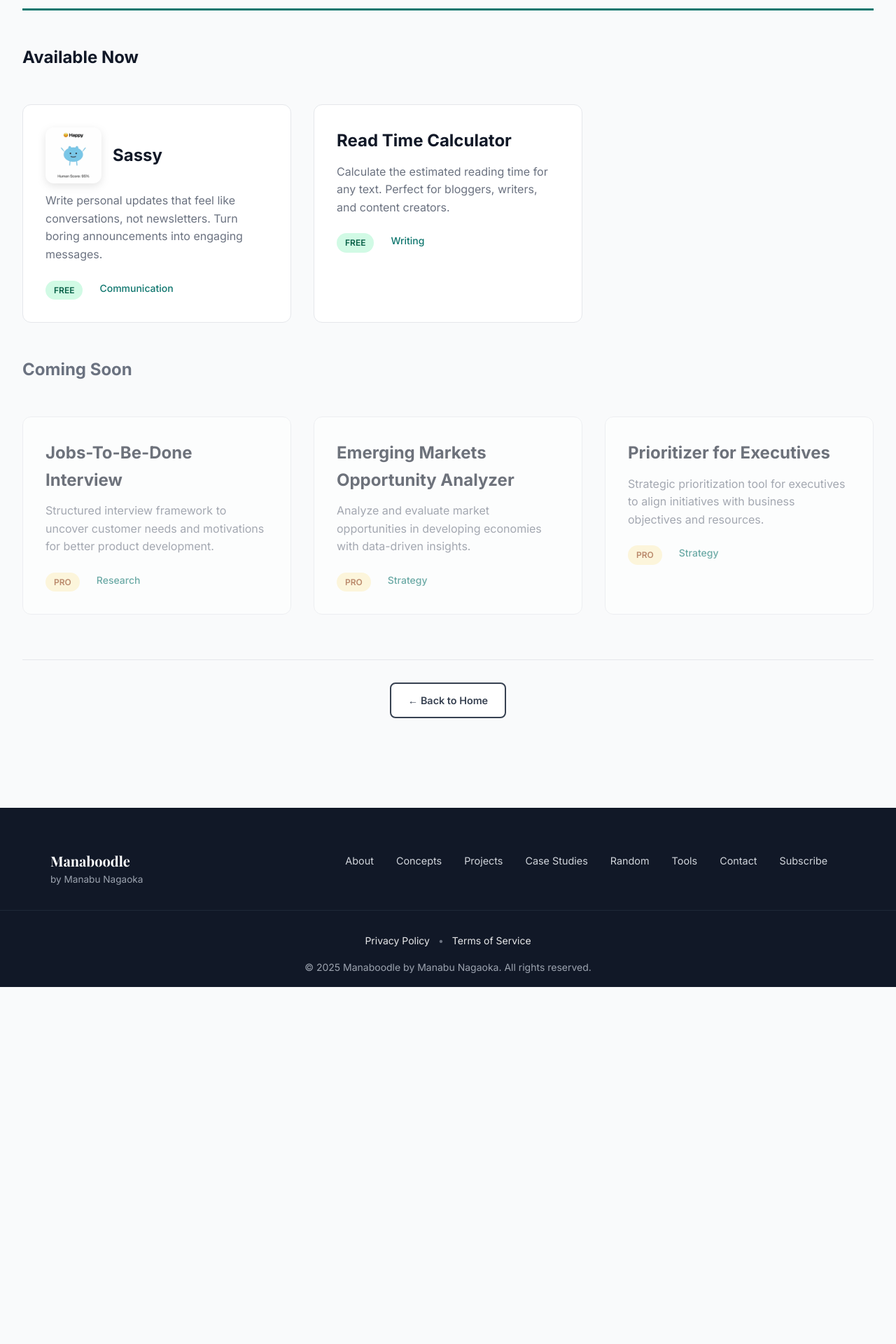
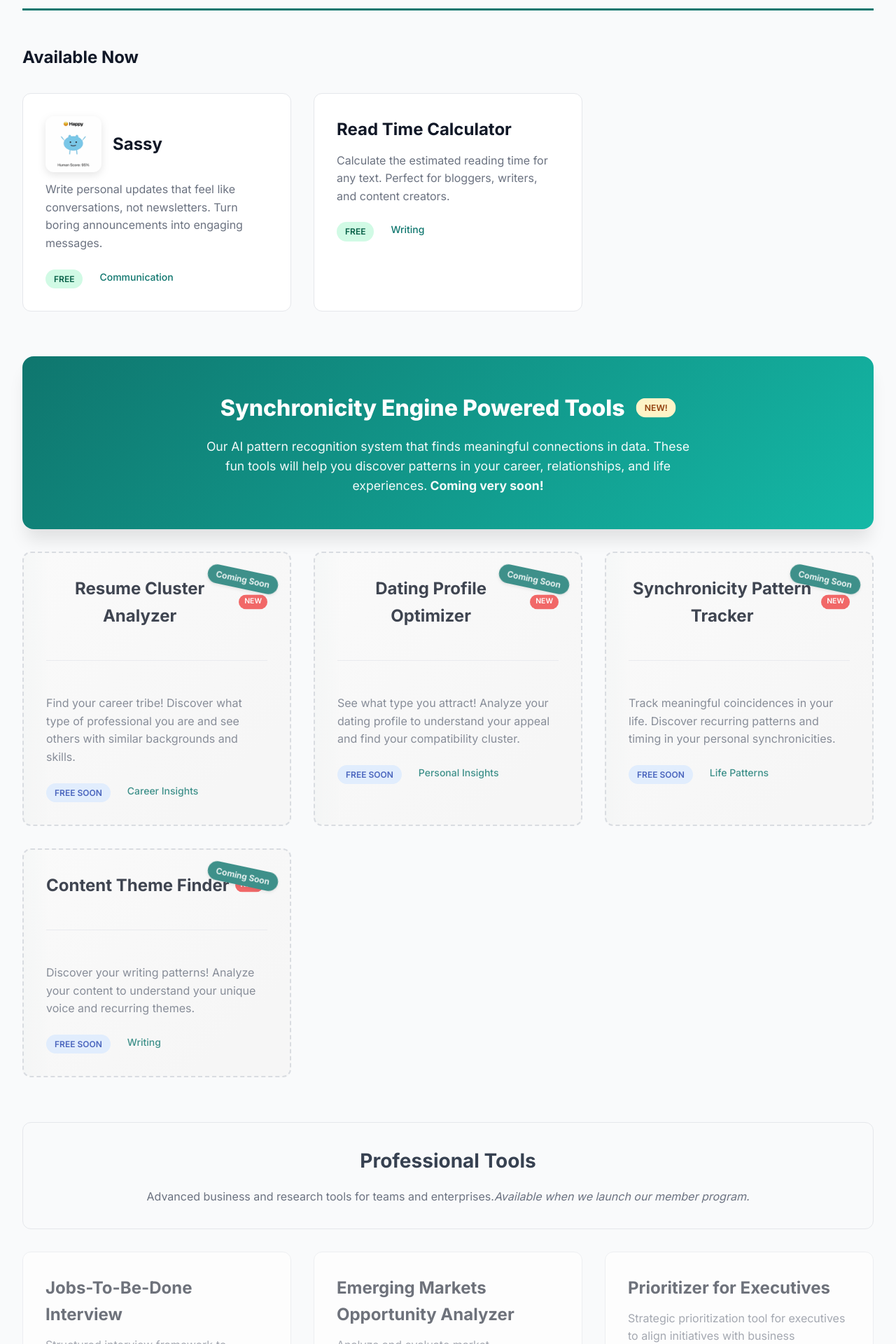
Before and after one commit to manabunagaoka/manaboodle, a Next.js app: page /tools in a window 1280 px wide. Shown: the part 400-2320 px from the top of the page at 70% size. Before the commit the page ends 1810 px from the top, so only its background shows below. Built offline with nearby package versions, Linux system fonts and the light colour scheme.

Commit message:
Add Synchronicity Engine tools section with coming soon features
- Add 4 new pattern recognition tools (coming soon)
- Restore original pro tools lineup
- Add gradient animations and enhanced UI
- Fix subscription links and messaging
- Update roadmap for September JTBD tool launch

```diff
--- a/src/app/tools/page.tsx
+++ b/src/app/tools/page.tsx
@@ -7,14 +7,16 @@ interface Tool {
   id: string;
   title: string;
   description: string;
-  status: 'free' | 'pro';
+  status: 'free' | 'pro' | 'coming-soon';
   category: string;
   available: boolean;
-  image?: string; // Add optional image property
+  image?: string;
   imageAlt?: string;
+  isNew?: boolean;
 }
 
 const tools: Tool[] = [
+  // Free Tools (Always Available)
   {
     id: 'sassy',
     title: 'Sassy',
@@ -33,6 +35,44 @@ const tools: Tool[] = [
     category: 'Writing',
     available: true
   },
+  // Fun Pattern Recognition Tools (Coming Soon - Will be Free)
+  {
+    id: 'resume-analyzer',
+    title: 'Resume Cluster Analyzer',
+    description: 'Find your career tribe! Discover what type of professional you are and see others with similar backgrounds and skills.',
+    status: 'coming-soon',
+    category: 'Career Insights',
+    available: false,
+    isNew: true
+  },
+  {
+    id: 'dating-optimizer',
+    title: 'Dating Profile Optimizer',
+    description: 'See what type you attract! Analyze your dating profile to understand your appeal and find your compatibility cluster.',
+    status: 'coming-soon',
+    category: 'Personal Insights',
+    available: false,
+    isNew: true
+  },
+  {
+    id: 'synchronicity-tracker',
+    title: 'Synchronicity Pattern Tracker',
+    description: 'Track meaningful coincidences in your life. Discover recurring patterns and timing in your personal synchronicities.',
+    status: 'coming-soon',
+    category: 'Life Patterns',
+    available: false,
+    isNew: true
+  },
+  {
+    id: 'content-theme-finder',
+    title: 'Content Theme Finder',
+    description: 'Discover your writing patterns! Analyze your content to understand your unique voice and recurring themes.',
+    status: 'coming-soon',
+    category: 'Writing',
+    available: false,
+    isNew: true
+  },
+  // Pro Tools (Future) - Original tools from your list
   {
     id: 'jobs-to-be-done',
     title: 'Jobs-To-Be-Done Interview',
@@ -56,17 +96,26 @@ const tools: Tool[] = [
     status: 'pro',
     category: 'Strategy',
     available: false
+  },
+  {
+    id: 'synchronicity-engine-api',
+    title: 'Synchronicity Engine API',
+    description: 'Developer access to our pattern recognition engine. Build your own apps with our clustering and synchronicity detection algorithms.',
+    status: 'pro',
+    category: 'Developer Tools',
+    available: false
   }
 ];
 
 export const metadata = {
   title: 'Tools - Manaboodle',
-  description: 'Free tools for writers, creators, and developers. Calculate reading time, count words, and more.',
+  description: 'Free tools for writers, creators, and developers. Pattern recognition powered by the Synchronicity Engine.',
 };
 
 export default function ToolsPage() {
   const availableTools = tools.filter(tool => tool.available);
-  const comingSoonTools = tools.filter(tool => !tool.available);
+  const comingSoonTools = tools.filter(tool => !tool.available && tool.status === 'coming-soon');
+  const proTools = tools.filter(tool => tool.status === 'pro');
 
   return (
     <div className={styles.toolsPage}>
@@ -76,10 +125,11 @@ export default function ToolsPage() {
         <h1 className={styles.pageTitle}>Tools</h1>
         <p className={styles.pageDescription}>
           Practical tools that transform concepts, projects, and insights into actionable solutions.
-          Each tool is designed to help you implement the ideas and methodologies discussed throughout Manaboodle.
+          From writing helpers to our new <strong>Synchronicity Engine</strong> - AI pattern recognition system for discovering meaningful connections in data and experiences.
         </p>
       </header>
 
+      {/* Available Tools Section */}
       {availableTools.length > 0 && (
         <>
           <h2 style={{ fontSize: '1.5rem', marginBottom: '1.5rem', color: '#111827' }}>
@@ -118,13 +168,63 @@ export default function ToolsPage() {
         </>
       )}
 
+      {/* Synchronicity Engine Powered Tools Section */}
       {comingSoonTools.length > 0 && (
         <>
-          <h2 style={{ fontSize: '1.5rem', marginTop: '3rem', marginBottom: '1.5rem', color: '#6B7280' }}>
-            Coming Soon
-          </h2>
+          <div className={styles.engineSection}>
+            <h2 className={styles.engineTitle}>
+              Synchronicity Engine Powered Tools
+              <span className={styles.newBadge}>NEW!</span>
+            </h2>
+            <p className={styles.engineDescription}>
+              Our AI pattern recognition system that finds meaningful connections in data.
+              These fun tools will help you discover patterns in your career, relationships, and life experiences.
+              <strong> Coming very soon!</strong>
+            </p>
+          </div>
+
+          <div className={styles.toolsGrid} style={{ opacity: 0.8 }}>
+            {comingSoonTools.map((tool) => (
+              <div key={tool.id} className={`${styles.toolCard} ${styles.comingSoonCard}`}>
+                <div className={styles.toolHeader}>
+                  <h3 className={styles.toolTitle}>
+                    {tool.title}
+                    {tool.isNew && <span className={styles.newIndicator}>NEW</span>}
+                  </h3>
+                  <div className={styles.comingSoonOverlay}>
+                    <span className={styles.comingSoonText}>Coming Soon</span>
+                  </div>
+                </div>
+                <p className={styles.toolDescription}>{tool.description}</p>
+                <div className={styles.toolMeta}>
+                  <span className={styles.toolStatus}>
+                    <span className={`${styles.statusBadge} ${styles.comingSoon}`}>
+                      Free Soon
+                    </span>
+                  </span>
+                  <span className={styles.toolCategory}>{tool.category}</span>
+                </div>
+              </div>
+            ))}
+          </div>
+        </>
+      )}
+
+      {/* Pro Tools Section */}
+      {proTools.length > 0 && (
+        <>
+          <div className={styles.proSection}>
+            <h2 className={styles.proTitle}>
+              Professional Tools
+            </h2>
+            <p className={styles.proDescription}>
+              Advanced business and research tools for teams and enterprises.
+              <em>Available when we launch our member program.</em>
+            </p>
+          </div>
+
           <div className={styles.toolsGrid} style={{ opacity: 0.6 }}>
-            {comingSoonTools.map((tool) => (
+            {proTools.map((tool) => (
               <div key={tool.id} className={styles.toolCard} style={{ cursor: 'not-allowed' }}>
                 <h3 className={styles.toolTitle}>{tool.title}</h3>
                 <p className={styles.toolDescription}>{tool.description}</p>
@@ -142,6 +242,17 @@ export default function ToolsPage() {
         </>
       )}
 
+      {/* Call to Action */}
+      <div className={styles.ctaSection}>
+        <h3 className={styles.ctaTitle}>Want to be notified when new tools launch?</h3>
+        <p className={styles.ctaDescription}>
+          Subscribe to get early access to new pattern recognition tools and insights.
+        </p>
+        <Link href="https://www.manaboodle.com/subscribe" className={styles.ctaButton}>
+          Subscribe
+        </Link>
+      </div>
+
       <footer className={styles.toolFooter}>
         <Link href="/" className={styles.backHome}>← Back to Home</Link>
       </footer>
--- a/src/app/tools/tools.module.css
+++ b/src/app/tools/tools.module.css
@@ -50,7 +50,8 @@
   display: grid;
   grid-template-columns: repeat(auto-fill, minmax(350px, 1fr));
   gap: 2rem;
-  margin-top: 3rem;
+  margin-top: 2rem;
+  margin-bottom: 3rem;
 }
 
 .toolCard {
@@ -63,6 +64,7 @@
   color: inherit;
   display: block;
   height: 100%;
+  position: relative;
 }
 
 .toolCard:hover {
@@ -76,6 +78,9 @@
   font-weight: 700;
   color: #111827;
   margin-bottom: 0.75rem;
+  display: flex;
+  align-items: center;
+  gap: 0.5rem;
 }
 
 .toolDescription {
@@ -116,9 +121,191 @@
   color: #92400E;
 }
 
+.statusBadge.comingSoon {
+  background: #DBEAFE;
+  color: #1E40AF;
+}
+
 .toolCategory {
   color: #0F766E;
   font-weight: 500;
+}
+
+/* Synchronicity Engine Section Styles */
+.engineSection {
+  margin: 4rem 0 2rem;
+  text-align: center;
+  background: linear-gradient(135deg, #0F766E 0%, #14B8A6 100%);
+  color: white;
+  padding: 3rem 2rem;
+  border-radius: 16px;
+  box-shadow: 0 20px 25px -5px rgb(0 0 0 / 0.1);
+}
+
+.engineTitle {
+  font-size: 2rem;
+  font-weight: 800;
+  margin-bottom: 1rem;
+  display: flex;
+  align-items: center;
+  justify-content: center;
+  gap: 1rem;
+  flex-wrap: wrap;
+}
+
+.newBadge {
+  background: #FEF3C7;
+  color: #92400E;
+  padding: 0.25rem 0.75rem;
+  border-radius: 20px;
+  font-size: 0.75rem;
+  font-weight: 600;
+  text-transform: uppercase;
+  animation: pulse 2s infinite;
+}
+
+@keyframes pulse {
+  0%, 100% { transform: scale(1); }
+  50% { transform: scale(1.05); }
+}
+
+.engineDescription {
+  font-size: 1.1rem;
+  line-height: 1.6;
+  max-width: 700px;
+  margin: 0 auto;
+  opacity: 0.95;
+}
+
+/* Pro Section Styles */
+.proSection {
+  margin: 4rem 0 2rem;
+  text-align: center;
+  background: #F9FAFB;
+  padding: 2rem;
+  border-radius: 12px;
+  border: 1px solid #E5E7EB;
+}
+
+.proTitle {
+  font-size: 1.75rem;
+  font-weight: 700;
+  color: #374151;
+  margin-bottom: 1rem;
+}
+
+.proDescription {
+  color: #6B7280;
+  font-size: 1rem;
+  line-height: 1.6;
+}
+
+/* Coming Soon Card Styles */
+.comingSoonCard {
+  background: linear-gradient(135deg, #FAFAFA 0%, #F5F5F5 100%);
+  border: 2px dashed #D1D5DB;
+  position: relative;
+  overflow: hidden;
+}
+
+.comingSoonCard::before {
+  content: '';
+  position: absolute;
+  top: 0;
+  left: -100%;
+  width: 100%;
+  height: 100%;
+  background: linear-gradient(
+    90deg,
+    transparent,
+    rgba(15, 118, 110, 0.1),
+    transparent
+  );
+  animation: shimmer 3s infinite;
+}
+
+@keyframes shimmer {
+  0% { left: -100%; }
+  100% { left: 100%; }
+}
+
+.toolHeader {
+  position: relative;
+}
+
+.comingSoonOverlay {
+  position: absolute;
+  top: -0.5rem;
+  right: -1rem;
+  background: #0F766E;
+  color: white;
+  padding: 0.25rem 0.75rem;
+  border-radius: 20px;
+  font-size: 0.75rem;
+  font-weight: 600;
+  transform: rotate(12deg);
+  box-shadow: 0 2px 4px rgba(0, 0, 0, 0.1);
+}
+
+.comingSoonText {
+  white-space: nowrap;
+}
+
+.newIndicator {
+  background: #EF4444;
+  color: white;
+  padding: 0.125rem 0.5rem;
+  border-radius: 12px;
+  font-size: 0.65rem;
+  font-weight: 600;
+  text-transform: uppercase;
+  animation: bounce 2s infinite;
+}
+
+@keyframes bounce {
+  0%, 100% { transform: translateY(0); }
+  50% { transform: translateY(-2px); }
+}
+
+/* Call to Action Section */
+.ctaSection {
+  margin: 4rem 0;
+  text-align: center;
+  background: white;
+  border: 2px solid #0F766E;
+  border-radius: 16px;
+  padding: 3rem 2rem;
+}
+
+.ctaTitle {
+  font-size: 1.5rem;
+  font-weight: 700;
+  color: #0F766E;
+  margin-bottom: 1rem;
+}
+
+.ctaDescription {
+  color: #6B7280;
+  margin-bottom: 2rem;
+  font-size: 1rem;
+  line-height: 1.6;
+}
+
+.ctaButton {
+  background: #0F766E;
+  color: white;
+  padding: 1rem 2rem;
+  border-radius: 8px;
+  text-decoration: none;
+  font-weight: 600;
+  display: inline-block;
+  transition: all 0.3s ease;
+}
+
+.ctaButton:hover {
+  background: #0D9488;
+  transform: translateY(-2px);
+  box-shadow: 0 4px 12px rgba(15, 118, 110, 0.3);
 }
 
 /* Individual Tool Page Styles */
@@ -194,6 +381,40 @@
   transform: translateY(-1px);
 }
 
+/* Tool card image styles */
+.toolHeaderWithImage {
+  display: flex;
+  align-items: center;
+  gap: 1rem;
+  margin-bottom: 0.75rem;
+}
+
+.toolImage {
+  border-radius: 12px;
+  filter: drop-shadow(0 4px 6px rgba(0, 0, 0, 0.1));
+  transition: transform 0.3s ease;
+  flex-shrink: 0;
+}
+
+.toolHeaderWithImage .toolTitle {
+  margin-bottom: 0;
+}
+
+.toolCard:hover .toolImage {
+  transform: scale(1.05) rotate(2deg);
+}
+
+/* Special animation for Sassy card */
+@keyframes sassyBounce {
+  0%, 100% { transform: translateY(0); }
+  50% { transform: translateY(-5px); }
+}
+
+.toolCard:hover .toolImage[alt*="Sassy"] {
+  animation: sassyBounce 1s ease-in-out infinite;
+  transform: scale(1.05);
+}
+
 /* Mobile responsiveness */
 @media (max-width: 768px) {
   .toolsPage {
@@ -211,6 +432,20 @@
   .toolsGrid {
     grid-template-columns: 1fr;
     gap: 1.5rem;
+  }
+
+  .engineSection {
+    padding: 2rem 1rem;
+  }
+
+  .engineTitle {
+    font-size: 1.5rem;
+    flex-direction: column;
+    gap: 0.5rem;
+  }
+
+  .ctaSection {
+    padding: 2rem 1rem;
   }
 
   .toolPage {
@@ -244,38 +479,12 @@
   .toolCard {
     padding: 1.5rem;
   }
+
+  .engineSection {
+    padding: 1.5rem 0.75rem;
+  }
+
+  .engineTitle {
+    font-size: 1.25rem;
+  }
 }
-
-/* Tool card image styles */
-.toolHeaderWithImage {
-  display: flex;
-  align-items: center;
-  gap: 1rem;
-  margin-bottom: 0.75rem;
-}
-
-.toolImage {
-  border-radius: 12px;
-  filter: drop-shadow(0 4px 6px rgba(0, 0, 0, 0.1));
-  transition: transform 0.3s ease;
-  flex-shrink: 0;
-}
-
-.toolHeaderWithImage .toolTitle {
-  margin-bottom: 0;
-}
-
-.toolCard:hover .toolImage {
-  transform: scale(1.05) rotate(2deg);
-}
-
-/* Special animation for Sassy card */
-@keyframes sassyBounce {
-  0%, 100% { transform: translateY(0); }
-  50% { transform: translateY(-5px); }
-}
-
-.toolCard:hover .toolImage[alt*="Sassy"] {
-  animation: sassyBounce 1s ease-in-out infinite;
-  transform: scale(1.05);
-}
```
Also changed, not shown: 1 other file (tests, documents, lock files or other folders).
